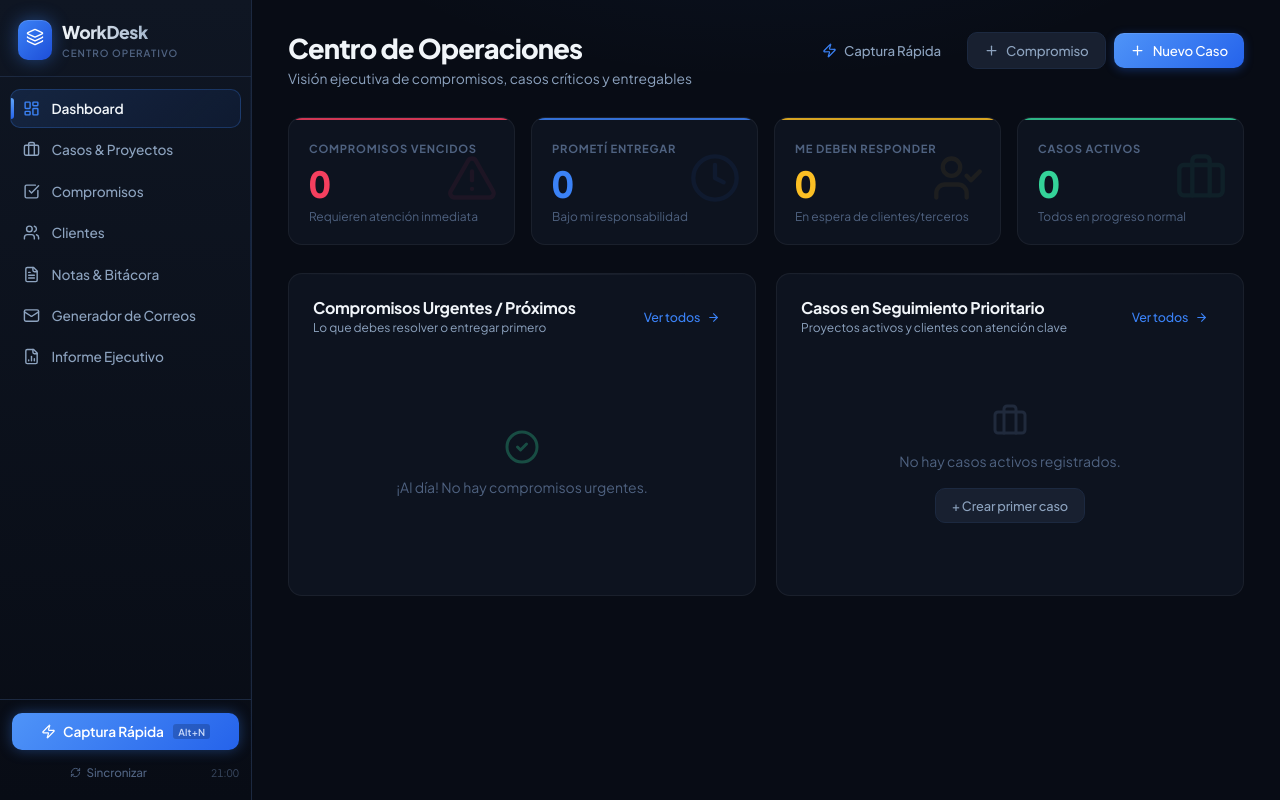
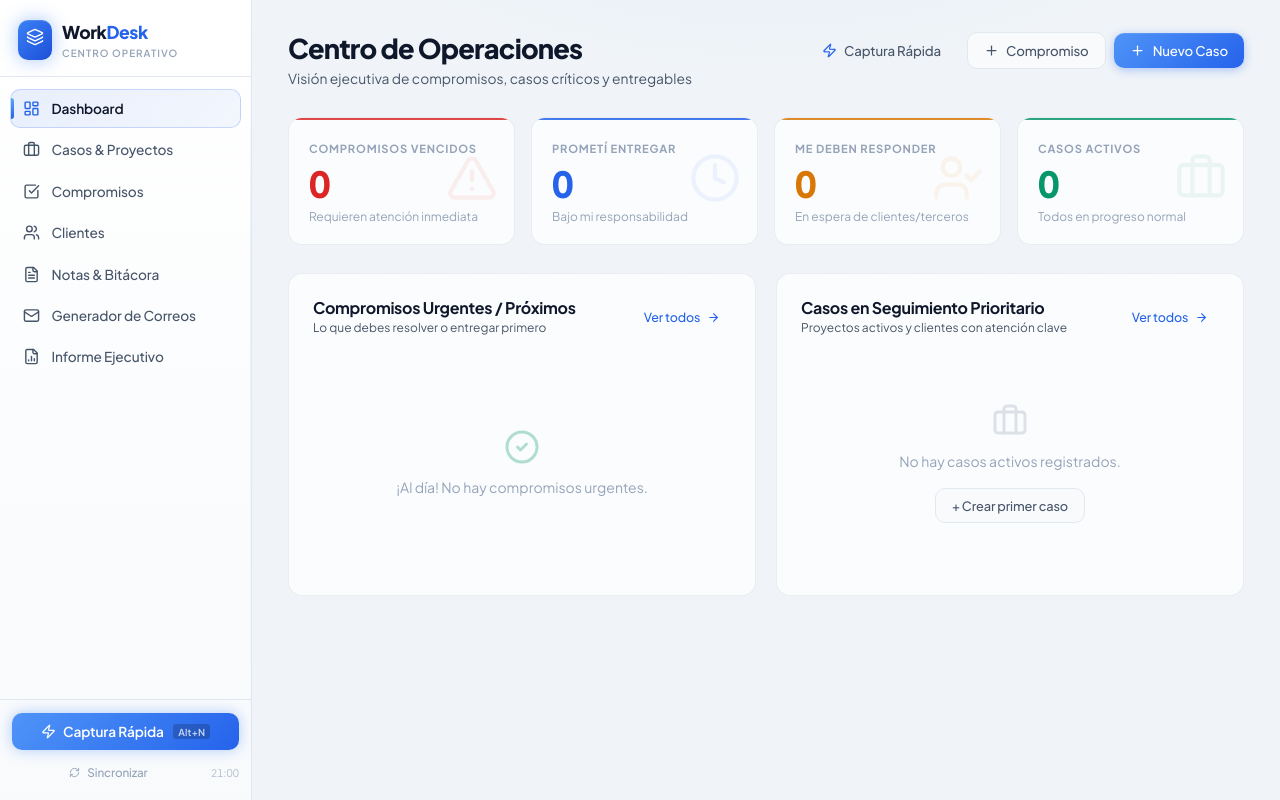
Before and after one commit to rpccode/WorkDesk, a React (Vite) app: page / in a window 1280 px wide. Built offline with nearby package versions, Linux system fonts and the light colour scheme.

Commit message:
feat: implement core application layout, navigation sidebar, and main view routing logic

```diff
--- a/src/App.tsx
+++ b/src/App.tsx
@@ -118,7 +118,7 @@ export function App() {
         style={{
           width: '252px',
           height: '100%',
-          background: 'linear-gradient(180deg, #0f1623 0%, #080c15 100%)',
+          background: 'linear-gradient(180deg, #ffffff 0%, #f8fafc 100%)',
           borderRight: '1px solid var(--border-subtle)',
           display: 'flex',
           flexDirection: 'column',
@@ -133,7 +133,7 @@ export function App() {
           right: 0,
           width: '1px',
           height: '100%',
-          background: 'linear-gradient(180deg, transparent, rgba(59,130,246,0.15) 30%, rgba(59,130,246,0.08) 70%, transparent)',
+          background: 'linear-gradient(180deg, transparent, rgba(37,99,235,0.08) 30%, rgba(37,99,235,0.04) 70%, transparent)',
           pointerEvents: 'none',
           zIndex: 1,
         }} />
@@ -163,16 +163,13 @@ export function App() {
               fontSize: '1.1rem',
               fontWeight: 800,
               letterSpacing: '-0.025em',
-              background: 'linear-gradient(90deg, #f1f5f9 0%, #8da3bf 100%)',
-              WebkitBackgroundClip: 'text',
-              WebkitTextFillColor: 'transparent',
-              backgroundClip: 'text',
+              color: '#0f172a',
             }}>
-              WorkDesk
+              Work<span style={{ color: 'var(--accent-primary)' }}>Desk</span>
             </div>
             <div style={{
               fontSize: '0.62rem',
-              color: 'var(--text-muted)',
+              color: '#94a3b8',
               fontWeight: 600,
               letterSpacing: '0.1em',
             }}>
@@ -256,7 +253,6 @@ export function App() {
                 fontSize: '0.73rem',
                 padding: '0.35rem 0.5rem',
                 color: 'var(--text-muted)',
-                gap: '0.35rem',
               }}
               onClick={handleRefresh}
             >
@@ -288,7 +284,7 @@ export function App() {
           overflowY: 'auto',
           padding: '2rem 2.25rem',
           backgroundColor: 'var(--bg-main)',
-          background: 'radial-gradient(ellipse 80% 50% at 50% -20%, rgba(59,130,246,0.07) 0%, transparent 60%), var(--bg-main)',
+          background: 'radial-gradient(ellipse 80% 50% at 50% -20%, rgba(37,99,235,0.05) 0%, transparent 60%), var(--bg-main)',
         }}
       >
         <div style={{ maxWidth: '1300px', margin: '0 auto' }}>
--- a/src/index.css
+++ b/src/index.css
@@ -3,42 +3,42 @@
 /* ─── TOKENS ─────────────────────────────────────────────────────────── */
 :root {
   /* Backgrounds */
-  --bg-main:              #080c15;
-  --bg-surface:           #0f1623;
-  --bg-surface-elevated:  #182030;
-  --bg-surface-hover:     #1e2a40;
-  --bg-overlay:           rgba(8, 12, 21, 0.85);
+  --bg-main:              #f0f4f8;
+  --bg-surface:           #ffffff;
+  --bg-surface-elevated:  #f8fafc;
+  --bg-surface-hover:     #eef2f7;
+  --bg-overlay:           rgba(15, 23, 42, 0.45);
 
   /* Borders */
-  --border-subtle:        #1c2940;
-  --border-medium:        #243350;
+  --border-subtle:        #e2e8f0;
+  --border-medium:        #cbd5e1;
   --border-focus:         #3b82f6;
 
   /* Text */
-  --text-primary:         #f1f5f9;
-  --text-secondary:       #8da3bf;
-  --text-muted:           #4f6280;
-  --text-disabled:        #2d3f58;
+  --text-primary:         #0f172a;
+  --text-secondary:       #475569;
+  --text-muted:           #94a3b8;
+  --text-disabled:        #cbd5e1;
 
   /* Accent — Cobalt Blue */
-  --accent-primary:       #3b82f6;
-  --accent-primary-hover: #2563eb;
-  --accent-glow:          rgba(59, 130, 246, 0.18);
-  --accent-glow-strong:   rgba(59, 130, 246, 0.35);
+  --accent-primary:       #2563eb;
+  --accent-primary-hover: #1d4ed8;
+  --accent-glow:          rgba(37, 99, 235, 0.12);
+  --accent-glow-strong:   rgba(37, 99, 235, 0.22);
 
   /* Status */
-  --status-critical:      #f43f5e;
-  --status-critical-bg:   rgba(244, 63, 94, 0.12);
-  --status-critical-border: rgba(244, 63, 94, 0.28);
-  --status-high:          #fb923c;
-  --status-high-bg:       rgba(251, 146, 60, 0.12);
-  --status-high-border:   rgba(251, 146, 60, 0.28);
-  --status-medium:        #fbbf24;
-  --status-medium-bg:     rgba(251, 191, 36, 0.12);
-  --status-medium-border: rgba(251, 191, 36, 0.28);
-  --status-low:           #34d399;
-  --status-low-bg:        rgba(52, 211, 153, 0.12);
-  --status-low-border:    rgba(52, 211, 153, 0.28);
+  --status-critical:      #dc2626;
+  --status-critical-bg:   rgba(220, 38, 38, 0.08);
+  --status-critical-border: rgba(220, 38, 38, 0.2);
+  --status-high:          #ea580c;
+  --status-high-bg:       rgba(234, 88, 12, 0.08);
+  --status-high-border:   rgba(234, 88, 12, 0.2);
+  --status-medium:        #d97706;
+  --status-medium-bg:     rgba(217, 119, 6, 0.08);
+  --status-medium-border: rgba(217, 119, 6, 0.2);
+  --status-low:           #059669;
+  --status-low-bg:        rgba(5, 150, 105, 0.08);
+  --status-low-border:    rgba(5, 150, 105, 0.2);
 
   /* Typography */
   --font-sans: 'Plus Jakarta Sans', system-ui, -apple-system, sans-serif;
@@ -61,24 +61,24 @@
   --radius-xl: 20px;
   --radius-full: 9999px;
 
-  /* Shadows */
-  --shadow-xs:   0 1px 3px rgba(0, 0, 0, 0.3);
-  --shadow-sm:   0 2px 8px rgba(0, 0, 0, 0.35);
-  --shadow-md:   0 8px 24px rgba(0, 0, 0, 0.45);
-  --shadow-lg:   0 16px 48px rgba(0, 0, 0, 0.55);
-  --shadow-glow: 0 0 20px rgba(59, 130, 246, 0.25);
-  --shadow-glow-strong: 0 0 32px rgba(59, 130, 246, 0.4);
+  /* Shadows — más suaves para modo claro */
+  --shadow-xs:   0 1px 2px rgba(15, 23, 42, 0.06);
+  --shadow-sm:   0 2px 8px rgba(15, 23, 42, 0.08);
+  --shadow-md:   0 8px 24px rgba(15, 23, 42, 0.1);
+  --shadow-lg:   0 16px 48px rgba(15, 23, 42, 0.14);
+  --shadow-glow: 0 0 20px rgba(37, 99, 235, 0.15);
+  --shadow-glow-strong: 0 0 32px rgba(37, 99, 235, 0.25);
 
   /* Transitions */
   --transition-fast:   all 0.12s cubic-bezier(0.16, 1, 0.3, 1);
   --transition-base:   all 0.2s cubic-bezier(0.16, 1, 0.3, 1);
   --transition-slow:   all 0.35s cubic-bezier(0.16, 1, 0.3, 1);
 
-  /* Glassmorphism */
-  --glass-bg:       rgba(15, 22, 35, 0.75);
-  --glass-bg-light: rgba(24, 32, 48, 0.6);
+  /* Glassmorphism — versión clara */
+  --glass-bg:       rgba(255, 255, 255, 0.75);
+  --glass-bg-light: rgba(248, 250, 252, 0.8);
   --glass-blur:     12px;
-  --glass-border:   rgba(255, 255, 255, 0.06);
+  --glass-border:   rgba(15, 23, 42, 0.07);
 }
 
 /* ─── RESET ──────────────────────────────────────────────────────────── */
@@ -420,14 +420,14 @@ button:active {
 }
 
 .nav-item:hover {
-  background: rgba(30, 42, 64, 0.7);
+  background: rgba(226, 232, 240, 0.7);
   color: var(--text-primary);
   border-color: var(--border-subtle);
 }
 
 .nav-item.active {
-  background: linear-gradient(135deg, rgba(59, 130, 246, 0.15), rgba(37, 99, 235, 0.08));
-  border-color: rgba(59, 130, 246, 0.25);
+  background: linear-gradient(135deg, rgba(37, 99, 235, 0.1), rgba(37, 99, 235, 0.05));
+  border-color: rgba(37, 99, 235, 0.2);
   color: var(--text-primary);
   font-weight: 600;
 }
```
